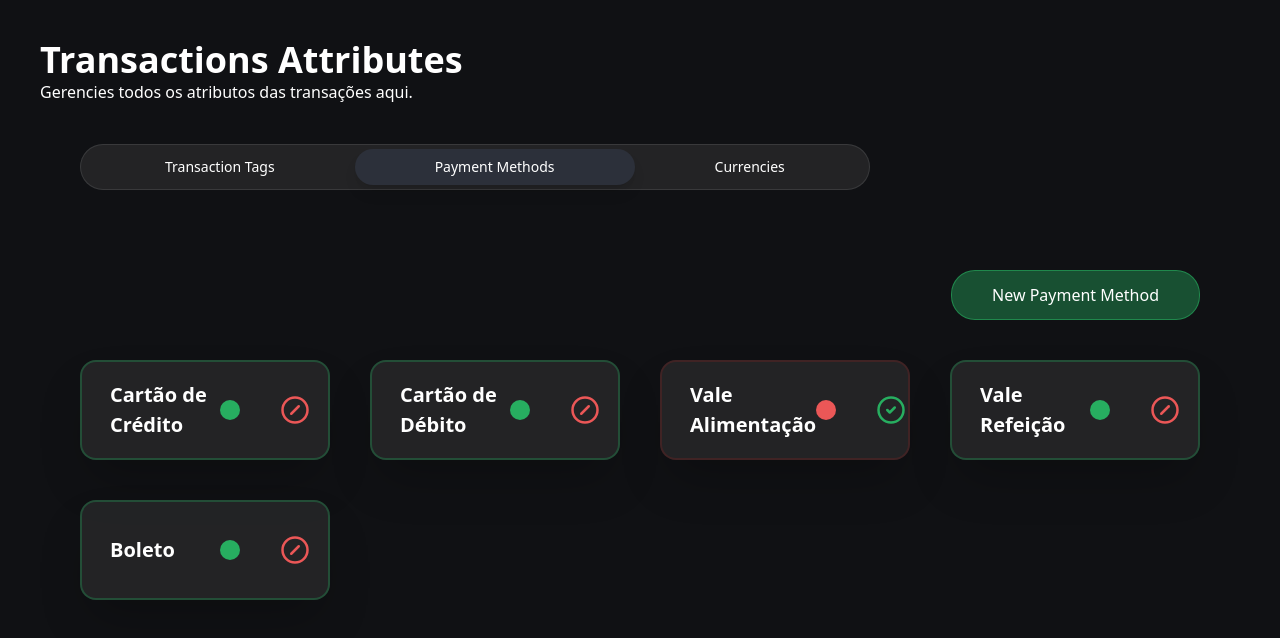
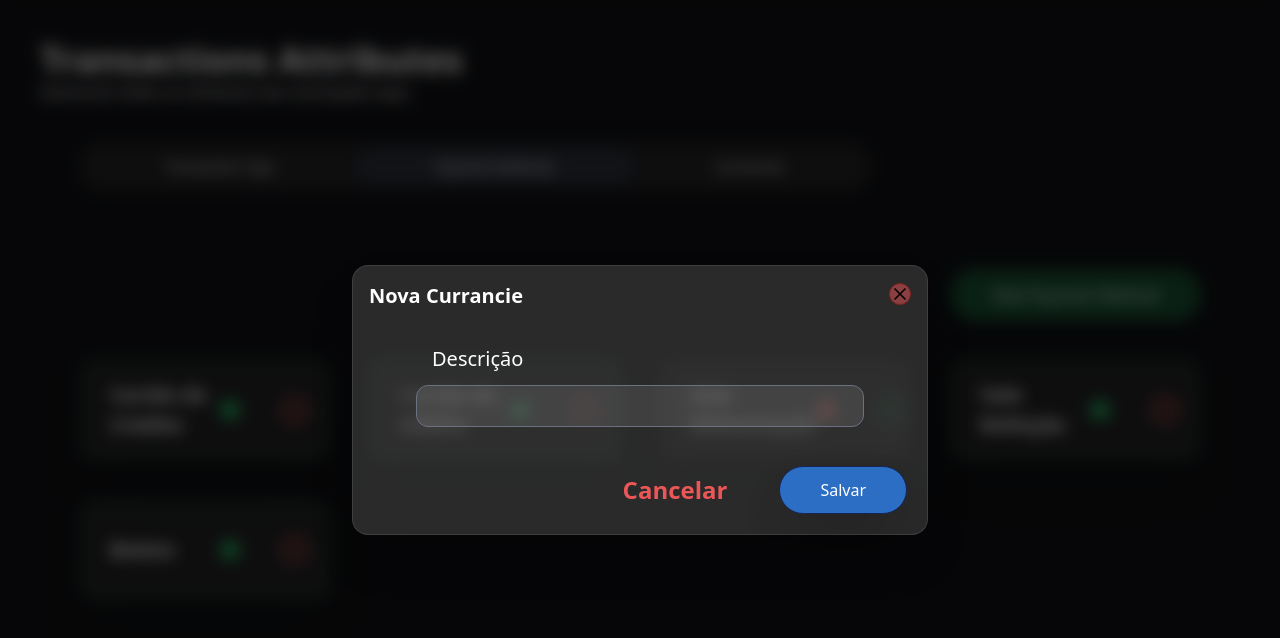
Before and after one commit to alepretto/friday-night-web, a SvelteKit app in the folder web/: page /friday/transaction-attributes/payment-methods in a window 1280 px wide. Both pictures are taken after a click on the button "New Payment Method". Shown: the top 638 px of the page. Built offline with nearby package versions, Linux system fonts and the light colour scheme.

Commit message:
Criando modal Methods

```diff
--- /dev/null
+++ b/web/src/routes/friday/+layout.svelte
@@ -0,0 +1,5 @@
+<script lang="ts">
+	let { children } = $props();
+</script>
+
+{@render children()}
--- a/web/src/routes/friday/transaction-attributes/payment-methods/+page.svelte
+++ b/web/src/routes/friday/transaction-attributes/payment-methods/+page.svelte
@@ -1,5 +1,7 @@
 <script lang="ts">
-	import { CircleCheck, CircleSlash } from 'lucide-svelte';
+	import { CircleCheck, CircleSlash, X } from 'lucide-svelte';
+
+	import PaymentMethodModal from './PaymentMethodModal.svelte';
 
 	interface PaymentMethod {
 		id: number;
@@ -7,18 +9,36 @@
 		active: boolean;
 	}
 
-	const methods: PaymentMethod[] = [
+	const methods: PaymentMethod[] = $state([
 		{ id: 1, label: 'Cartão de Crédito', active: true },
 		{ id: 2, label: 'Cartão de Débito', active: true },
 		{ id: 3, label: 'Vale Alimentação', active: false },
 		{ id: 4, label: 'Vale Refeição', active: true },
 		{ id: 5, label: 'Boleto', active: true }
-	];
+	]);
+
+	let open = $state(false);
+
+	let nextId = $state(6);
+
+	function createPaymentMethod(method: string) {
+		methods.push({
+			id: nextId,
+			label: method,
+			active: true
+		});
+
+		nextId = nextId + 1;
+		open = false;
+	}
 </script>
+
+<PaymentMethodModal {open} onSave={createPaymentMethod} onClose={() => (open = false)} />
 
 <section>
 	<div class="flex items-center justify-end p-10">
 		<button
+			onclick={() => (open = true)}
 			class="cursor-pointer rounded-3xl border border-success/60 bg-success/40 px-10 py-3 transition-colors hover:bg-success"
 		>
 			New Payment Method
--- /dev/null
+++ b/web/src/routes/friday/transaction-attributes/payment-methods/PaymentMethodModal.svelte
@@ -0,0 +1,69 @@
+<script lang="ts">
+	import { X } from 'lucide-svelte';
+	interface Props {
+		open: boolean;
+		onClose: () => void;
+		onSave: (label: string) => void;
+	}
+
+	let { open, onClose, onSave }: Props = $props();
+
+	let label = $state('');
+
+	function handleSave() {
+		if (!label.trim()) return;
+		onSave(label);
+		label = '';
+	}
+</script>
+
+{#if open}
+	<div class="fixed inset-0 z-50 flex items-center justify-center">
+		<div class="absolute inset-0 bg-black/60 backdrop-blur-sm"></div>
+
+		<div
+			class="relative z-10 w-full max-w-xl rounded-2xl border border-white/10 bg-secondary/50 shadow-2xl"
+		>
+			<header class="flex items-center justify-between p-4">
+				<div>
+					<h2 class="text-xl font-bold text-white">Nova Currancie</h2>
+				</div>
+				<div>
+					<button
+						onclick={() => (open = false)}
+						class="cursor-pointer rounded-full border border-failed bg-friday-red/50 text-black"
+					>
+						<X size={20} />
+					</button>
+				</div>
+			</header>
+
+			<main class="flex h-30 items-center justify-center p-1">
+				<div class="flex w-full max-w-md flex-col gap-3">
+					<label class="text-bold pl-4 text-xl" for="label">Descrição</label>
+					<input
+						bind:value={label}
+						class="w-full rounded-xl bg-white/10 px-4 py-2 text-white outline-none focus:ring-2 focus:ring-white/20"
+						type="text"
+						id="label"
+					/>
+				</div>
+			</main>
+
+			<footer class="flex justify-end gap-3 p-5">
+				<button
+					onclick={() => (open = false)}
+					class="cursor-pointer rounded-3xl px-10 py-2 text-2xl font-bold text-friday-red hover:text-failed"
+				>
+					Cancelar
+				</button>
+				<button
+					onclick={handleSave}
+					class="cursor-pointer rounded-3xl border border-blue-950 bg-friday-blue/80 px-10 py-2 shadow-2xl hover:bg-blue-700"
+				>
+					Salvar
+				</button>
+			</footer>
+		</div>
+	</div>
+{/if}
```
